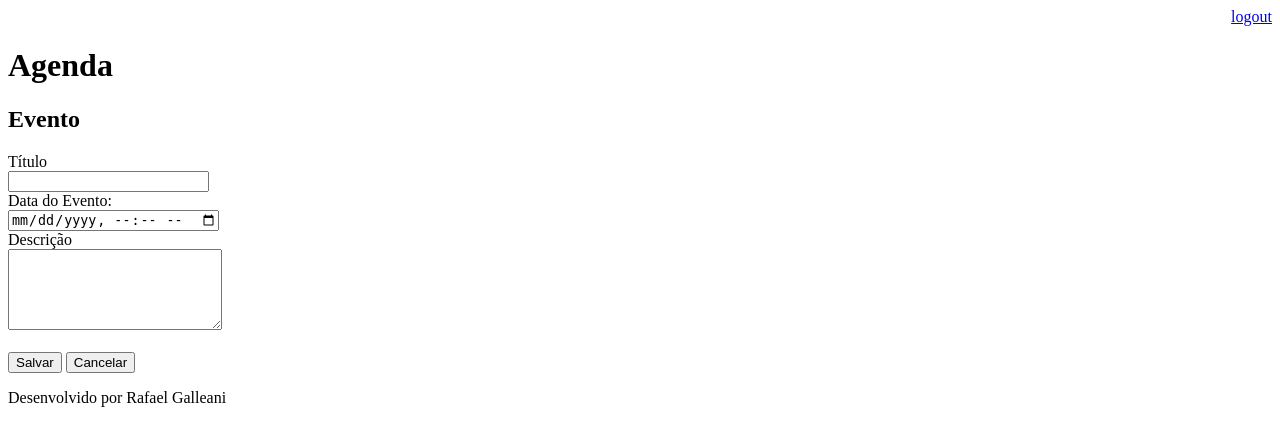
After one commit to silasyl/django-notebook, a Django app: page /agenda/evento/ in a window 1280 px wide. The commit adds this page. Shown: the top 446 px of the page. Run offline with Django 3.2, Linux system fonts and the light colour scheme; a user stored in the database is signed in.

Commit message:
Insertion function added

```diff
--- a/agenda/urls.py
+++ b/agenda/urls.py
@@ -21,5 +21,11 @@ from django.views.generic import RedirectView
 urlpatterns = [
     path('admin/', admin.site.urls),
     path('agenda/', views.lista_eventos),
-    path('', RedirectView.as_view(url='/agenda/'))
+    path('agenda/evento/', views.evento),
+    path('agenda/evento/submit', views.submit_evento),
+    #path('agenda/evento/delete', views.login_user),
+    path('', RedirectView.as_view(url='/agenda/')),
+    path('login/', views.login_user),
+    path('login/submit', views.submit_login),
+    path('logout/', views.logout_user),
 ]
--- a/core/views.py
+++ b/core/views.py
@@ -1,13 +1,53 @@
-from django.shortcuts import render
+from django.shortcuts import render, redirect
 from core.models import Evento
+from django.contrib.auth.decorators import login_required
+from django.contrib.auth import authenticate, login, logout
+from django.contrib import messages
 
 # Create your views here.
 
 # def index(request):
 #     return redirect('/agenda/')
 
+def login_user(request):
+    return render(request, 'login.html')
+
+def logout_user(request):
+    logout(request)
+    return redirect('/')
+
+def submit_login(request):
+    if request.POST:
+        username = request.POST.get('username')
+        password = request.POST.get('password')
+        usuario = authenticate(username=username, password=password)
+        if usuario is not None:
+            login(request, usuario)
+            return redirect('/')
+        else:
+            messages.error(request, "Usuário ou senha inválido")
+    return redirect('/')
+
+@login_required(login_url='/login/')
 def lista_eventos(request):
-    # usuario = request.user
-    evento = Evento.objects.all()
+    user = request.user
+    evento = Evento.objects.filter(usuario=user)
     dados = {'eventos': evento}
     return render(request, 'agenda.html', dados)
+
+@login_required(login_url='/login/')
+def evento(request):
+    return render(request, 'evento.html')
+
+@login_required(login_url='/login/')
+def submit_evento(request):
+    if request.POST:
+        titulo = request.POST.get('titulo')
+        data_evento = request.POST.get('data_evento')
+        descricao = request.POST.get('descricao')
+        usuario = request.user
+        Evento.objects.create(titulo=titulo,
+                              data_evento=data_evento,
+                              descricao=descricao,
+                              usuario=usuario)
+    return redirect('/')
--- a/templates/agenda.html
+++ b/templates/agenda.html
@@ -2,7 +2,9 @@
 
 {% block content %}
     <h2>Agendamentos</h2>
-
+    <a href="evento/">
+        <button type="button">Novo Evento</button>
+    </a>
     <ul style="font-size: 18px">
     {% for evento in eventos %}
         <li>{{evento.titulo}} - {{evento.get_data_evento}}</li>
--- /dev/null
+++ b/templates/evento.html
@@ -0,0 +1,26 @@
+{% extends "model-page.html" %}
+
+{% block content %}
+
+<h2>Evento</h2>
+
+<form action="submit" method="POST">{% csrf_token %}
+    <label>Título</label>
+    <br>
+    <input type="text" name="titulo" size="22">
+    <br>
+    <label>Data do Evento:</label>
+    <br>
+    <input type="datetime-local" name="data_evento">
+    <br>
+    <label>Descrição</label>
+    <br>
+    <textarea name="descricao" rows="5" cols="24"></textarea>
+    <br><br>
+    <button type="submit">Salvar</button>
+    <a href="/">
+        <button type="button">Cancelar</button>
+    </a>
+</form>
+
+{% endblock %}
--- a/templates/model-header.html
+++ b/templates/model-header.html
@@ -1,4 +1,7 @@
 
     <meta charset="UTF-8">
     <title>Agenda</title>
+    <div align="right">
+        <a href="/logout">logout</a>
+    </div>
     <h1>Agenda</h1>
```
Also changed, not shown: templates/login.html (added, +25 -0 lines), db.sqlite3, 1 other file.
